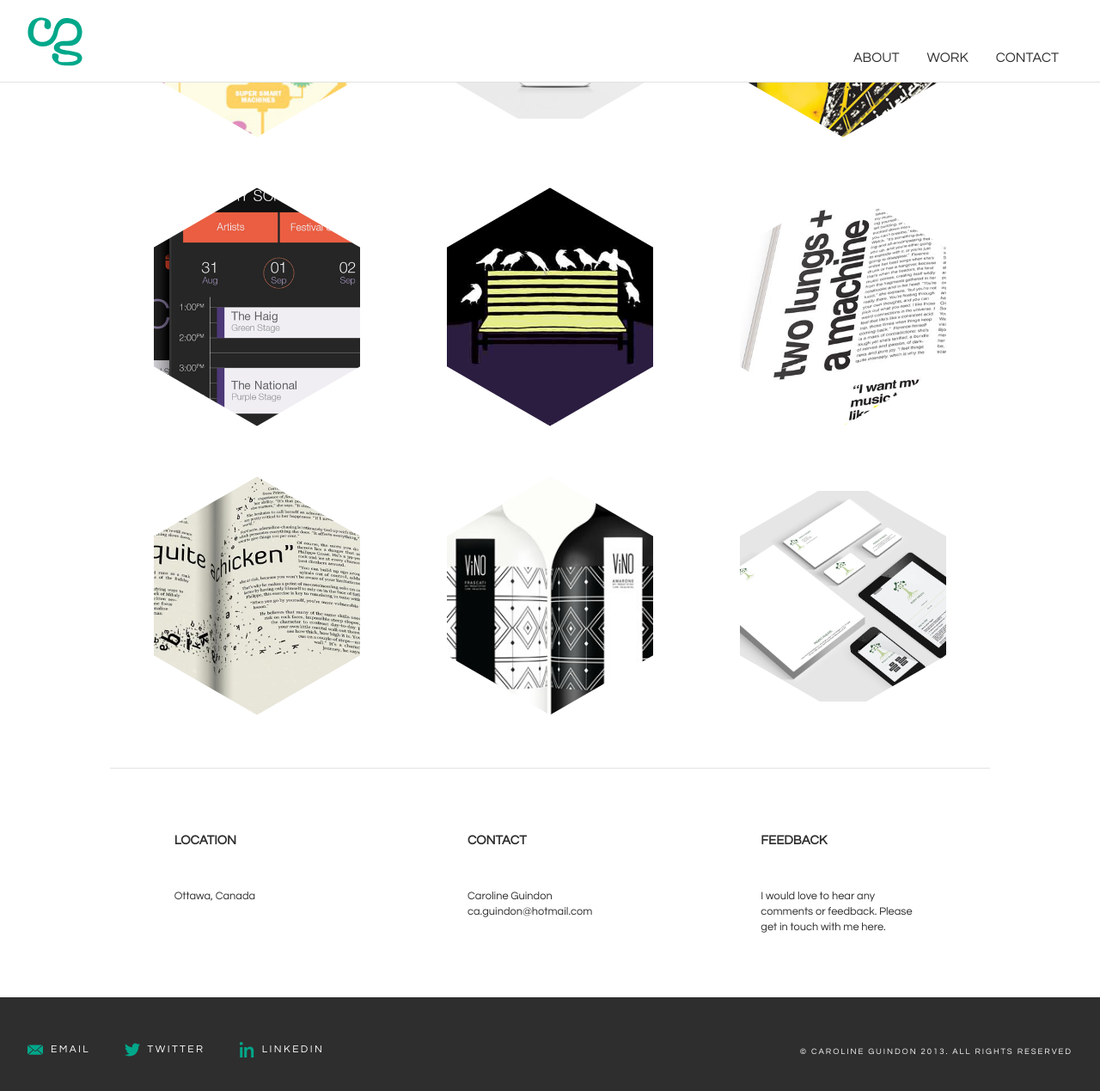
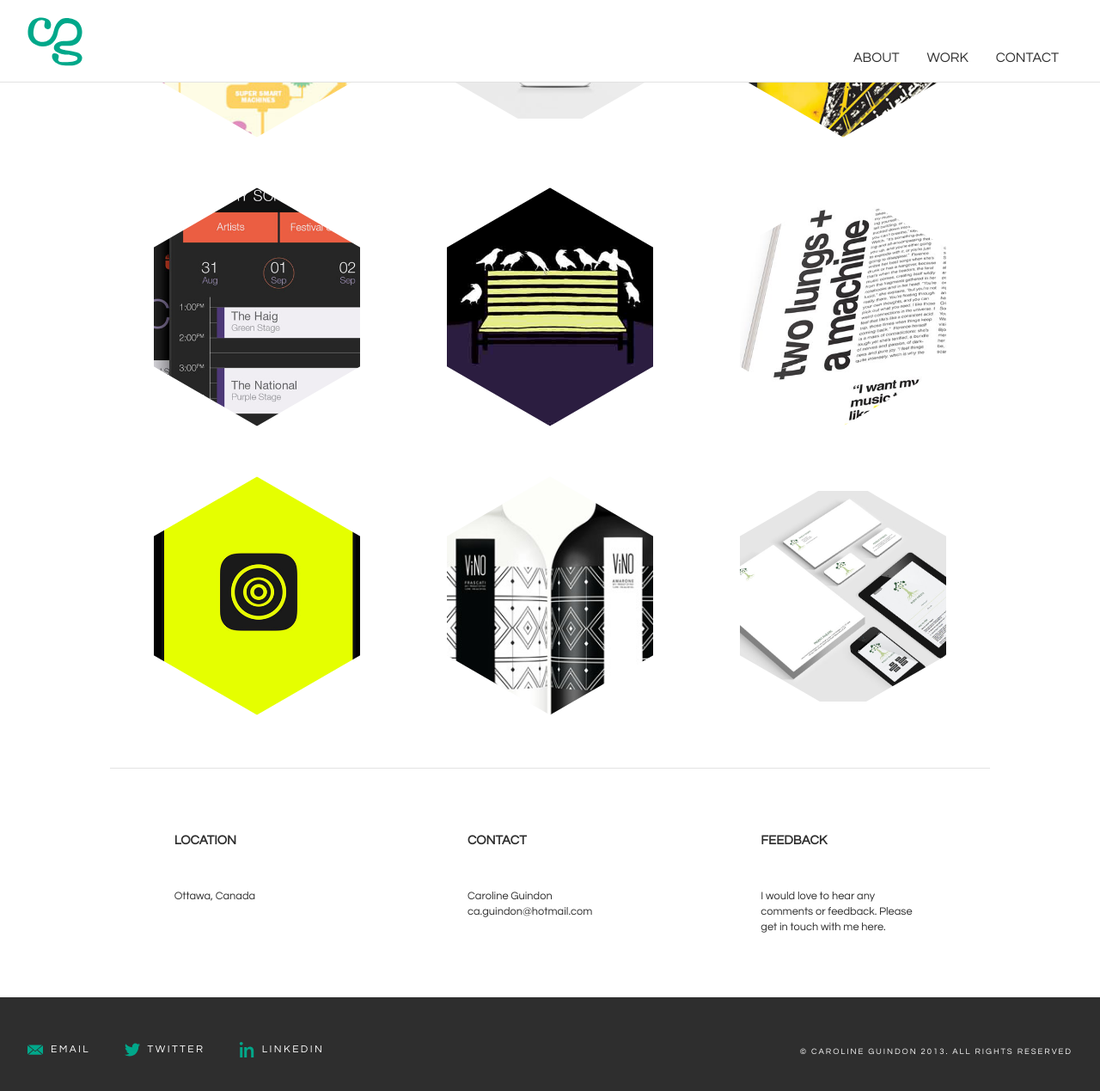
Before and after one commit to CGuindon/cgdesigned, a Jekyll site: the page built from work.html, in a window 1280 px wide and 1400 px high, scrolled down 243 px. Shown: the top 1269 px of the window at 86% size. Built offline with Jekyll 4.4.1, drawn with Linux system fonts in a browser that asks for light colours.

Commit message:
Added Boulder app

```diff
--- a/_includes/css/general.css
+++ b/_includes/css/general.css
@@ -334,9 +334,9 @@ header li {
 }
 
 .piece7 {
-	background-position: 60% 57%;
+	background-position: 80% 50%;
     background-size: 300%;
-    background-image: url(../img/spread-obsessed-speed1.jpg);
+    background-image: url(../img/app-boulder1.jpg);
 }
 
 .piece8 {
--- a/work.html
+++ b/work.html
@@ -57,10 +57,14 @@ layout: default
 
 		<div class="unit unit-xs-1 unit-s-1-2 unit-m-1-3 unit-l-1-3" >
 			<div class="unit-spacer">
-				<a href="img/spread-obsessed-speed2.jpg" data-lightbox="portfolio7" title="Obsessed with Speed Article Layout">
+				<a href="img/app-boulder1.jpg" data-lightbox="portfolio7" title="Bouldering iOS7 App">
 				<div class="hexagon hexagon2"><div class="hexagon-in1"><div class="hexagon-in2 piece7"></div></div></div></a>
-				<a href="img/spread-obsessed-speed1.jpg" data-lightbox="portfolio7" title="Obsessed with Speed Article Layout"></a>
-			</div>
+				<a href="img/app-boulder2.jpg" data-lightbox="portfolio7" title="Boulder Problem Scanner"></a>
+				<a href="img/app-boulder3.jpg" data-lightbox="portfolio7" title="Boulder Problem Scanner"></a>
+				<a href="img/app-boulder4.jpg" data-lightbox="portfolio7" title="Boulder Journal"></a>
+				<a href="img/app-boulder5.jpg" data-lightbox="portfolio7" title="Boulder Journal Archives"></a>
+				<a href="img/app-boulder6.jpg" data-lightbox="portfolio7" title="Boulder Journal Progress"></a>
+				</div>
 		</div>
 
 		<div class="unit unit-xs-1 unit-s-1-2 unit-m-1-3 unit-l-1-3" >
```
Also changed, not shown: img/app-boulder1.jpg (added), img/app-boulder2.jpg (added), img/app-boulder3.jpg (added), img/app-boulder4.jpg (added), img/app-boulder5.jpg (added), img/app-boulder6.jpg (added).
